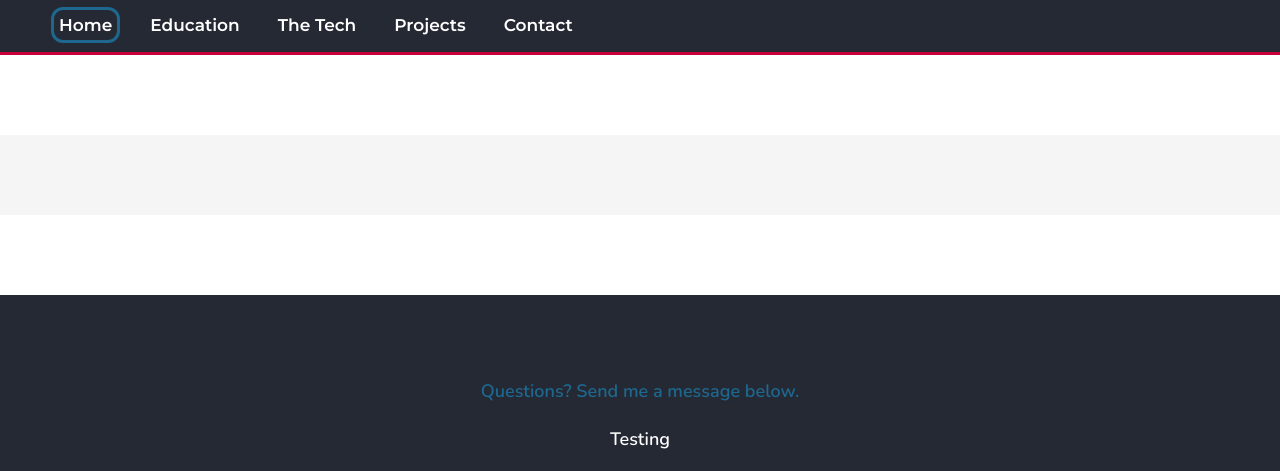
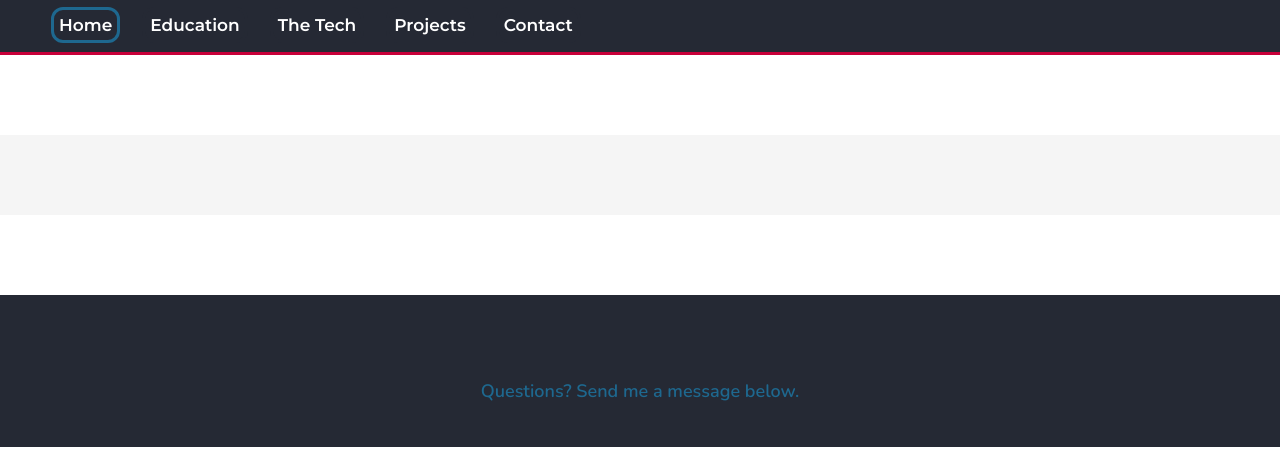
Before and after one commit to isoaxe/personal-website, a website: page public/index.html in a window 1280 px wide. Shown: the part 802-1273 px from the top of the page. After the commit the page ends 1249 px from the top, so only its background shows below. Drawn offline with nearby package versions, Linux system fonts and the light colour scheme.

Commit message:
Index: Remove container text
Text was used during the testing of the container component and I had forgotten to remove it.

```diff
--- a/public/index.html
+++ b/public/index.html
@@ -80,7 +80,7 @@
       <div class="container">
         <div class="title title-container" data-text="- Contact -"></div>
         <h4 class="contact-text">Questions? Send me a message below.</h4>
-        <div class="contact-container">Testing</div>
+        <div class="contact-container"></div
       </div>
     </section>
 
```
